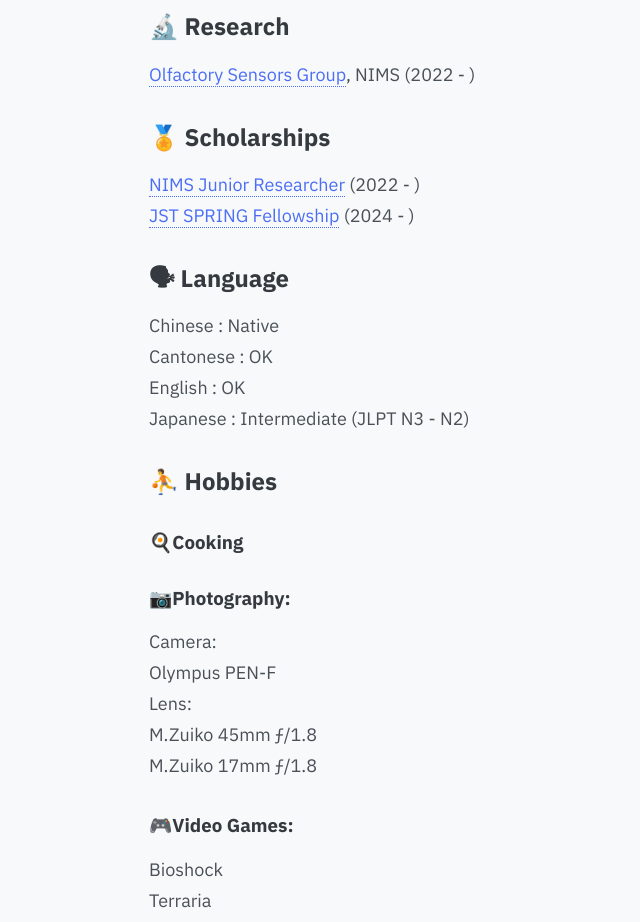
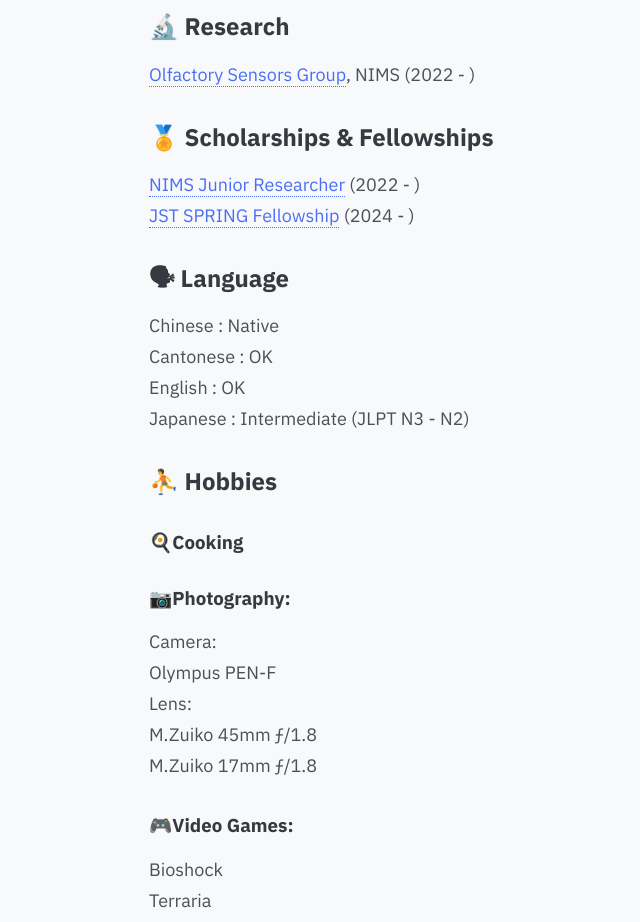
Before and after one commit to metachow/metachow.github.io, an Astro site: page /post/about in a window 1280 px wide. Shown: the part 803-1725 px from the top of the page, without its empty margins (291-931 px from the left). Built offline with nearby package versions, Linux system fonts and the light colour scheme; Astro itself is replaced by a stand-in of ours.

Commit message:
Rename About section to Scholarships & Fellowships
Co-Authored-By: Claude Opus 5 <noreply@anthropic.com>

```diff
--- a/src/content/posts/about.md
+++ b/src/content/posts/about.md
@@ -30,7 +30,7 @@ Materials Science and Engineering, NIMS
 
 [Olfactory Sensors Group](https://y-genki.net/), NIMS (2022 - )
 
-## 🏅 Scholarships
+## 🏅 Scholarships & Fellowships
 
 [NIMS Junior Researcher](https://www.nims.go.jp/tsukuba/en/junior/) (2022 - )
 [JST SPRING Fellowship](https://www.jst.go.jp/jisedai/spring/en/index.html) (2024 - )
```
